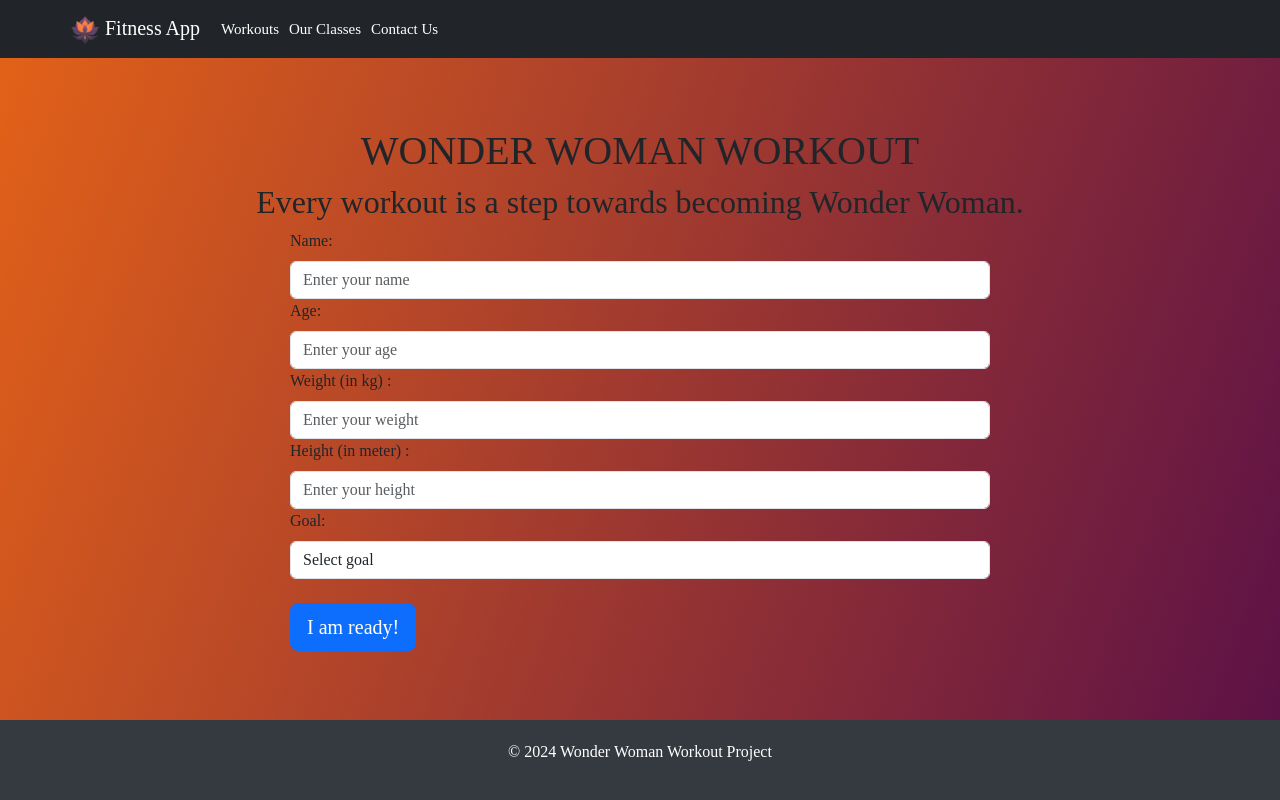
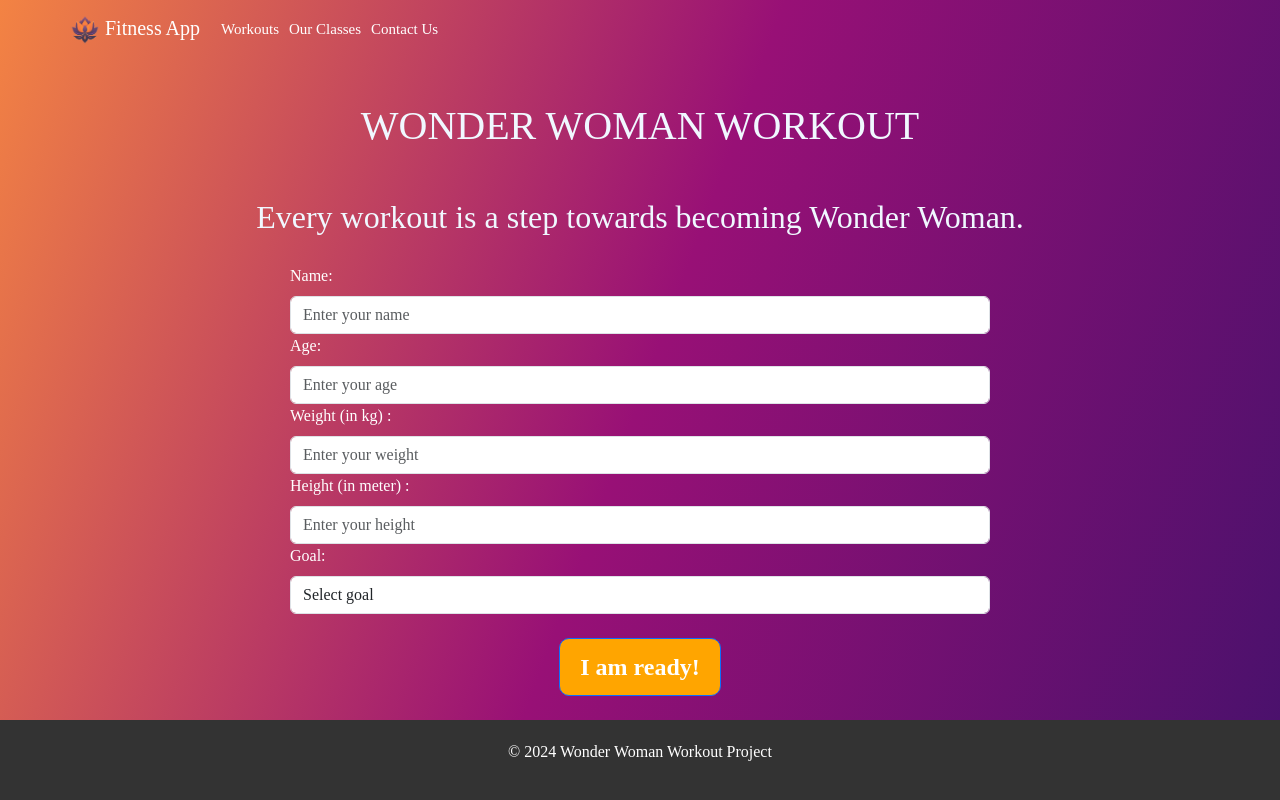
Before and after one commit to elismountain/fitness-app, a React (Vite) app: page / in a window 1280 px wide. Built offline with nearby package versions, Linux system fonts and the light colour scheme; a small style sheet from the web is missing.

Commit message:
Styling of the Home page

```diff
--- a/src/App.css
+++ b/src/App.css
@@ -142,11 +142,3 @@ body {
       width: 280px;
     }
   }
-
-  .footer {
-    width: 100%;
-    background-color: #343a40;
-    color: #ffffff;
-    padding: 20px 0;
-    text-align: center;
-  }
--- a/src/components/Footer.jsx
+++ b/src/components/Footer.jsx
@@ -1,5 +1,6 @@
 import React from 'react'
 import { Container, Row, Col } from 'react-bootstrap';
+import '../styles/Footer.css';
 
 const Footer = () => {
   return (
--- a/src/components/MyNavbar.jsx
+++ b/src/components/MyNavbar.jsx
@@ -1,5 +1,4 @@
 import React from 'react'
-import { Stack } from 'react-bootstrap';
 import { Link } from 'react-router-dom';
 import { Navbar, Container, Nav } from 'react-bootstrap';
 
@@ -7,7 +6,7 @@ import Logo from '../assets/images/Logo.png';
 
 const MyNavbar = () => {
   return (
-    <Navbar bg="dark" variant="dark">
+    <Navbar bg="transparent" variant="dark">
     <Container>
       <Navbar.Brand to="#home">
         <img
--- a/src/components/SignIn.jsx
+++ b/src/components/SignIn.jsx
@@ -66,7 +66,7 @@ const SignIn = ({ onSubmit }) => {
         <Col>
           <Form onSubmit={handleSubmit} style={{ minWidth: '700px' }}>
             <Form.Group controlId="name">
-              <Form.Label>Name:</Form.Label>
+              <Form.Label style={{ color:  'white'}}>Name:</Form.Label>
               <Form.Control
                 type="text"
                 value={name}
@@ -77,7 +77,7 @@ const SignIn = ({ onSubmit }) => {
               <Form.Control.Feedback type="invalid">{nameError}</Form.Control.Feedback>
             </Form.Group>
             <Form.Group controlId="age">
-              <Form.Label>Age:</Form.Label>
+              <Form.Label style={{ color:  'white'}}>Age:</Form.Label>
               <Form.Control
                 type="number"
                 value={age}
@@ -89,7 +89,7 @@ const SignIn = ({ onSubmit }) => {
               <Form.Control.Feedback type="invalid">{ageError}</Form.Control.Feedback>
             </Form.Group>
             <Form.Group controlId="weight">
-              <Form.Label>Weight (in kg) : </Form.Label>
+              <Form.Label style={{ color:  'white'}}>Weight (in kg) : </Form.Label>
               <Form.Control
                 type="number"
                 value={weight}
@@ -101,7 +101,7 @@ const SignIn = ({ onSubmit }) => {
               <Form.Control.Feedback type="invalid">{weightError}</Form.Control.Feedback>
             </Form.Group>
             <Form.Group controlId="height">
-              <Form.Label>Height (in meter) :</Form.Label>
+              <Form.Label style={{ color:  'white'}}>Height (in meter) :</Form.Label>
               <Form.Control
                 type="number"
                 step="0.01"
@@ -115,7 +115,7 @@ const SignIn = ({ onSubmit }) => {
               <Form.Control.Feedback type="invalid">{heightError}</Form.Control.Feedback>
             </Form.Group>
             <Form.Group controlId="goal">
-              <Form.Label>Goal:</Form.Label>
+              <Form.Label style={{ color:  'white'}}>Goal:</Form.Label>
               <Form.Control
                 as="select"
                 value={goal}
@@ -137,9 +137,23 @@ const SignIn = ({ onSubmit }) => {
               <Form.Control.Feedback type="invalid">{goalError}</Form.Control.Feedback>
             </Form.Group>
             <br />
-            <Button variant="primary" size="lg" type="submit">
-              I am ready!
-            </Button>
+            <div style={{ display: 'flex', justifyContent: 'center' }}>
+  <Button
+    style={{
+      backgroundColor: 'orange',
+      borderRadius: '10px',
+      fontSize: '1.5rem',
+      padding: '10px 20px',
+      fontWeight: 'bold',
+    }}
+    size="lg"
+    type="submit"
+  >
+    I am ready!
+  </Button>
+</div>
+
+
           </Form>
         </Col>
       </Row>
--- a/src/pages/Home.css
+++ b/src/pages/Home.css
@@ -1,9 +1,14 @@
 h1, h2 {
     text-align: center;
+    padding: 20px;
+    color: aliceblue;
 }
 
+/* body {
+    background: rgb(72,17,108);
+    background: linear-gradient(110deg, rgb(243, 131, 67) 0%, rgb(67, 6, 52) 100%);
+} */
+
 body {
-    background: rgb(72,17,108);
-    background: linear-gradient(110deg, rgb(228, 98, 24) 0%, rgb(90, 16, 71) 100%);
-
+    background: linear-gradient(110deg, rgb(243, 131, 67) 0%, rgb(152, 16, 118) 50%, rgb(72, 17, 108) 100%);
 }
--- a/src/pages/Home.jsx
+++ b/src/pages/Home.jsx
@@ -2,6 +2,7 @@ import React, { useState } from 'react';
 import { Link, useNavigate } from 'react-router-dom';
 import SignIn from '../components/SignIn';
 import './Home.css';
+
 
 const Home = () => {
   const navigate = useNavigate();
--- /dev/null
+++ b/src/styles/Footer.css
@@ -0,0 +1,7 @@
+.footer {
+    width: 100%;
+    background-color: #333333;
+    color: #ffffff;
+    padding: 20px 0;
+    text-align: center;
+}
```
Also changed, not shown: src/components/HeroBanner.jsx (deleted, +0 -17 lines).
